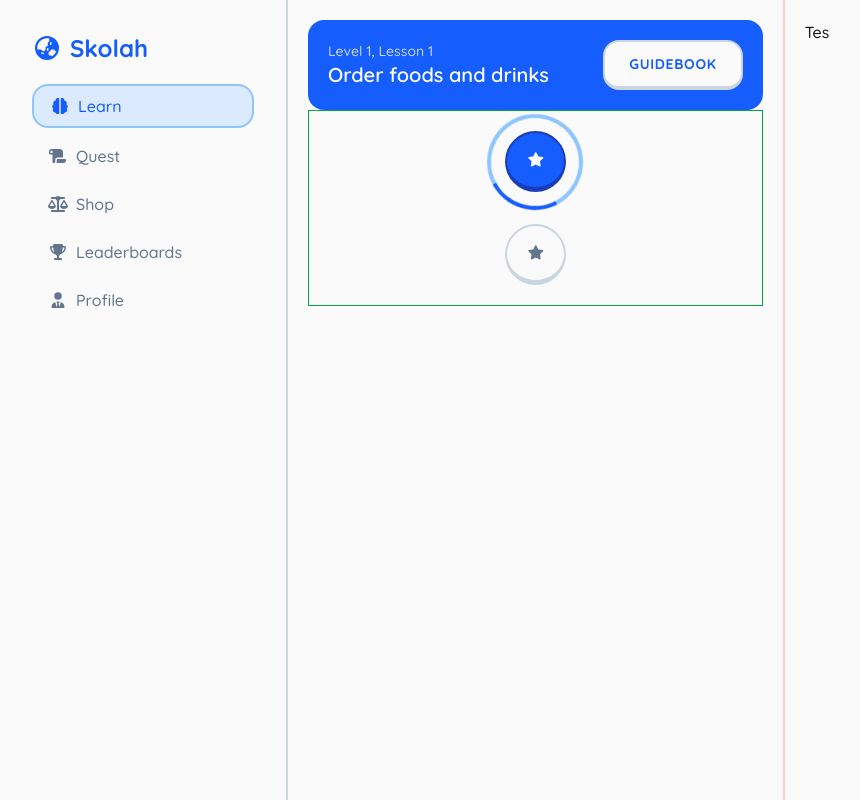
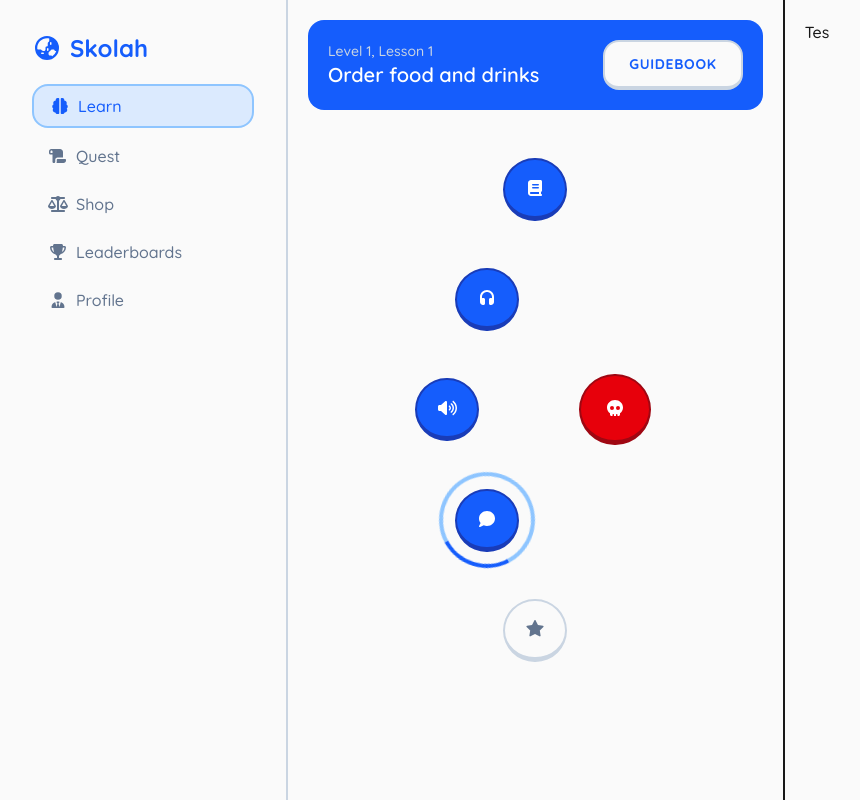
Before and after one commit to anggasaputra25/skolah, a Next.js app: page /learn in a window 1280 px wide. Shown: the whole page, without its empty margins (0-860 px from the left). Built offline with nearby package versions, Linux system fonts and the light colour scheme.

Commit message:
feat: enhance LearnPage and LessonCard components with new icons and layout adjustments

```diff
--- a/app/(pages)/(dashboard)/learn/page.tsx
+++ b/app/(pages)/(dashboard)/learn/page.tsx
@@ -2,7 +2,7 @@ import Sidebar from "@/components/layout/Sidebar";
 import { Button } from "@/components/ui/Button";
 import { ButtonLearn } from "@/components/ui/ButtonLearn";
 import { LessonCard } from "@/components/ui/LessonCard";
-import { faStar } from "@fortawesome/free-solid-svg-icons";
+import { faBook, faComment, faHeadphones, faSkull, faStar, faVolumeHigh } from "@fortawesome/free-solid-svg-icons";
 import { FontAwesomeIcon } from "@fortawesome/react-fontawesome";
 
 const LearnPage = () => {
@@ -10,22 +10,63 @@ const LearnPage = () => {
         <div className="flex">
             <Sidebar target={1} />
 
-            <div className="border-r-2 border-red-200 w-full p-5">
+            <div className="border-r-2 w-full p-5">
                 <div className="p-5 rounded-2xl bg-blue-600 flex justify-between items-center">
                     <div>
                         <p className="text-slate-300 text-sm">Level 1, Lesson 1</p>
-                        <h1 className="text-white font-semibold text-xl">Order foods and drinks</h1>
+                        <h1 className="text-white font-semibold text-xl">Order food and drinks</h1>
                     </div>
                     <Button variant="secondary" >Guidebook</Button>
                 </div>
-                <div className="p-5 border border-green-600 flex flex-col items-center gap-8">
+                <div className="relative p-5 flex flex-col items-center justify-center gap-8 my-5">
+                    {/* Boss Fight */}
                     <LessonCard
-                        href="/lesson/1"
+                        href="/learn/boss"
+                        title="The Hollow Gourmet"
+                        lessonText="Boss Fight"
+                        buttonText="Start +50 XP"
+                        className="absolute! ms-40"
+                        variant="danger"
+                    >
+                        <FontAwesomeIcon icon={faSkull} width={48} className="m-1" />
+                    </LessonCard>
+
+                    {/* Level */}
+                    <LessonCard
+                        href="/learn/1"
                         title="Order food and drinks"
                         lessonText="Lesson 1 of 5"
-                        buttonText="Start +5 XP"
+                        buttonText="Start +0 XP"
                     >
-                        <FontAwesomeIcon icon={faStar} className="w-8 h-8" />
+                        <FontAwesomeIcon icon={faBook} className="w-8 h-8" />
+                    </LessonCard>
+                    <LessonCard
+                        href="/learn/1"
+                        title="Order food and drinks"
+                        lessonText="Lesson 2 of 5"
+                        buttonText="Start +0 XP"
+                        className="-ml-24"
+                    >
+                        <FontAwesomeIcon icon={faHeadphones} className="w-8 h-8" />
+                    </LessonCard>
+                    <LessonCard
+                        href="/learn/1"
+                        title="Order food and drinks"
+                        lessonText="Lesson 3 of 5"
+                        buttonText="Start +0 XP"
+                        className="-ml-44"
+                    >
+                        <FontAwesomeIcon icon={faVolumeHigh} className="w-8 h-8" />
+                    </LessonCard>
+                    <LessonCard
+                        href="/learn/1"
+                        title="Order food and drinks"
+                        lessonText="Lesson 4 of 5"
+                        buttonText="Start +10 XP"
+                        className="-ml-24"
+                        active={true}
+                    >
+                        <FontAwesomeIcon icon={faComment} className="w-8 h-8" />
                     </LessonCard>
                     <ButtonLearn variant="secondary">
                         <FontAwesomeIcon icon={faStar} className="w-8 h-8" />
--- a/components/ui/ButtonLearn.tsx
+++ b/components/ui/ButtonLearn.tsx
@@ -2,15 +2,19 @@ import React from "react";
 
 interface ButtonLearnProps extends React.ButtonHTMLAttributes<HTMLButtonElement> {
     children: React.ReactNode;
-    variant?: "primary" | "secondary";
+    variant?: "primary" | "secondary" | "danger";
     size?: "sm" | "md" | "lg";
+    classDiv?: string;
+    active?: boolean;
 }
 
 export const ButtonLearn: React.FC<ButtonLearnProps> = ({
     children,
     variant = "primary",
-    size = "sm",
+    size = "md",
     className = "",
+    classDiv = "",
+    active = false,
     ...props
 }) => {
     const baseStyles = `
@@ -32,6 +36,8 @@ export const ButtonLearn: React.FC<ButtonLearnProps> = ({
             "bg-blue-600 border-blue-800 text-white hover:bg-blue-700",
         secondary:
             "bg-neutral-50 border-slate-300 text-slate-500 hover:bg-slate-100",
+        danger:
+            "bg-red-600 border-red-800 text-white hover:bg-red-700",
     };
 
     const sizes = {
@@ -41,8 +47,8 @@ export const ButtonLearn: React.FC<ButtonLearnProps> = ({
     };
 
     return (
-        <div className="relative flex justify-center items-center">
-            <div className={`absolute rounded-full border-4 p-11 animate-[spin_10s_linear_infinite] border-blue-300 border-t-blue-600 ${variant == 'primary' ? 'block' : 'hidden'}`}></div>
+        <div className={`relative flex justify-center items-center group min-w-[75.2px] min-h-[78.4px] ${classDiv}`}>
+            <div className={`absolute rounded-full border-4 p-11 animate-[spin_10s_linear_infinite] border-blue-300 border-t-blue-600 ${active ? 'block' : 'hidden'}`}></div>
             <button
                 className={`${baseStyles} ${variants[variant]} ${sizes[size]} ${className}`}
                 {...props}
--- a/components/ui/ButtonLink.tsx
+++ b/components/ui/ButtonLink.tsx
@@ -4,7 +4,7 @@ import React from "react";
 interface ButtonLinkProps extends React.AnchorHTMLAttributes<HTMLAnchorElement> {
     href: string;
     children: React.ReactNode;
-    variant?: "primary" | "secondary";
+    variant?: "primary" | "secondary" | "danger";
     size?: "sm" | "md" | "lg";
 }
 
@@ -35,6 +35,8 @@ export const ButtonLink: React.FC<ButtonLinkProps> = ({
             "bg-blue-600 border-blue-800 text-white hover:bg-blue-700",
         secondary:
             "bg-neutral-50 border-slate-300 text-blue-600 hover:bg-slate-100",
+        danger:
+            "bg-red-600 border-red-800 text-white hover:bg-red-700",
     };
 
     const sizes = {
--- a/components/ui/LessonCard.tsx
+++ b/components/ui/LessonCard.tsx
@@ -6,39 +6,42 @@ import { ButtonLink } from "./ButtonLink";
 
 interface LessonCardProps {
     href: string;
+    variant?: "primary" | "secondary" | "danger";
     children: React.ReactNode;
     title: string;
     lessonText: string;
     buttonText: string;
+    className?: string;
+    active?: boolean;
 }
 
 export const LessonCard: React.FC<LessonCardProps> = ({
     href,
     children,
+    variant = "primary",
     title,
     lessonText,
     buttonText,
+    className,
+    active = false,
 }) => {
     const [isOpen, setIsOpen] = useState(false);
 
     return (
-        <div className="relative inline-flex flex-col items-center">
-            {/* Popover / Popup Window */}
+        <div className={`relative inline-flex flex-col items-center ${className}`}>
             {isOpen && (
                 <div className="absolute top-full mt-3 z-50 w-72 rounded-2xl border-2 border-slate-200 bg-white p-5 shadow-xl animate-in fade-in slide-in-from-top-2 duration-150">
-                    {/* Panah Atas (Tailwind Triangle) */}
                     <div className="absolute -top-2.25 left-1/2 -translate-x-1/2 w-4 h-4 bg-white border-t-2 border-l-2 border-slate-200 rotate-45" />
 
-                    {/* Konten Card */}
                     <div className="relative z-10 space-y-3 text-left">
                         <div>
                             <h3 className="text-lg font-extrabold text-slate-700">{title}</h3>
                             <p className="text-sm font-semibold text-slate-400">{lessonText}</p>
                         </div>
 
-                        {/* Tombol Start Duolingo Style */}
                         <ButtonLink
                             href={href}
+                            variant={variant}
                             className="flex w-full items-center justify-center rounded-xl border-2 border-b-4 border-blue-800 bg-blue-500 py-3 text-sm font-bold uppercase tracking-wider text-white transition-all active:border-b-2 active:translate-y-0.5 hover:bg-blue-600"
                         >
                             {buttonText}
@@ -49,6 +52,8 @@ export const LessonCard: React.FC<LessonCardProps> = ({
 
             <ButtonLearn
                 onClick={() => setIsOpen(!isOpen)}
+                variant={variant}
+                active={active}
             >
                 {children}
             </ButtonLearn>
```
